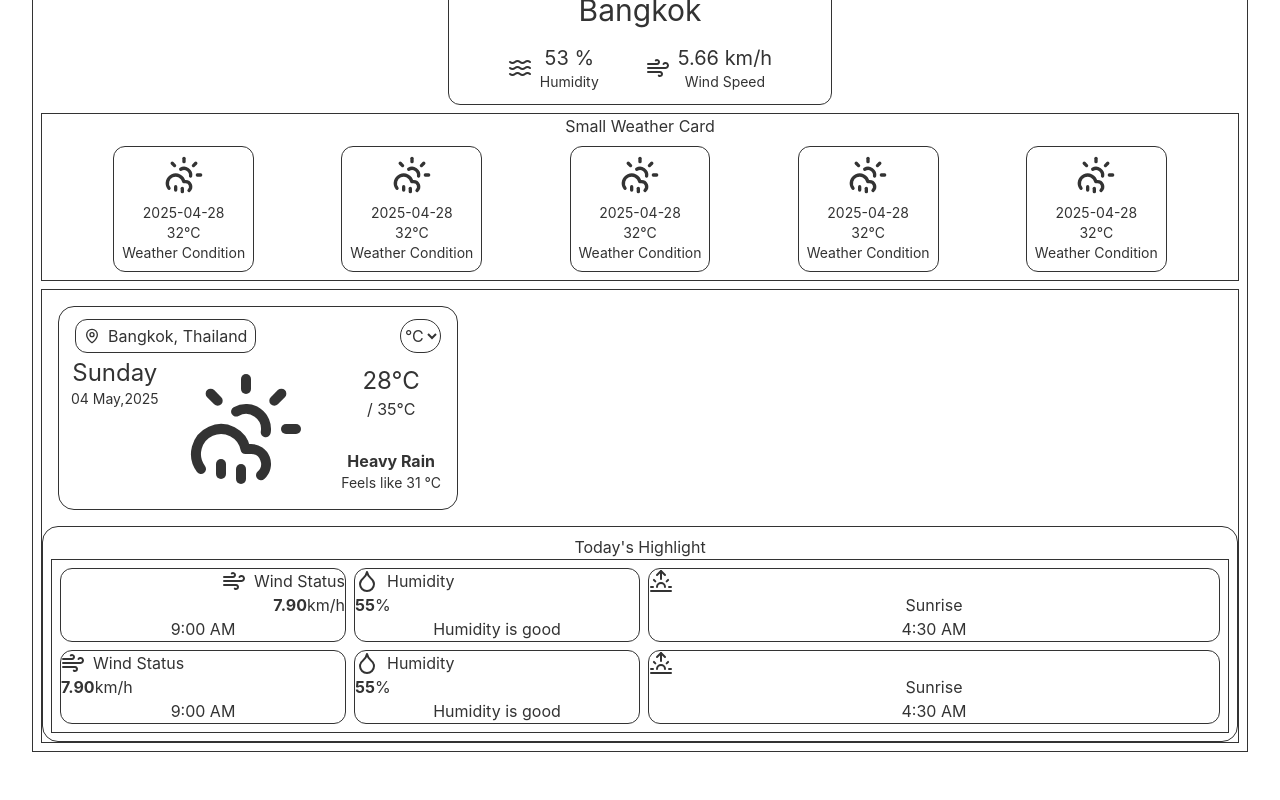
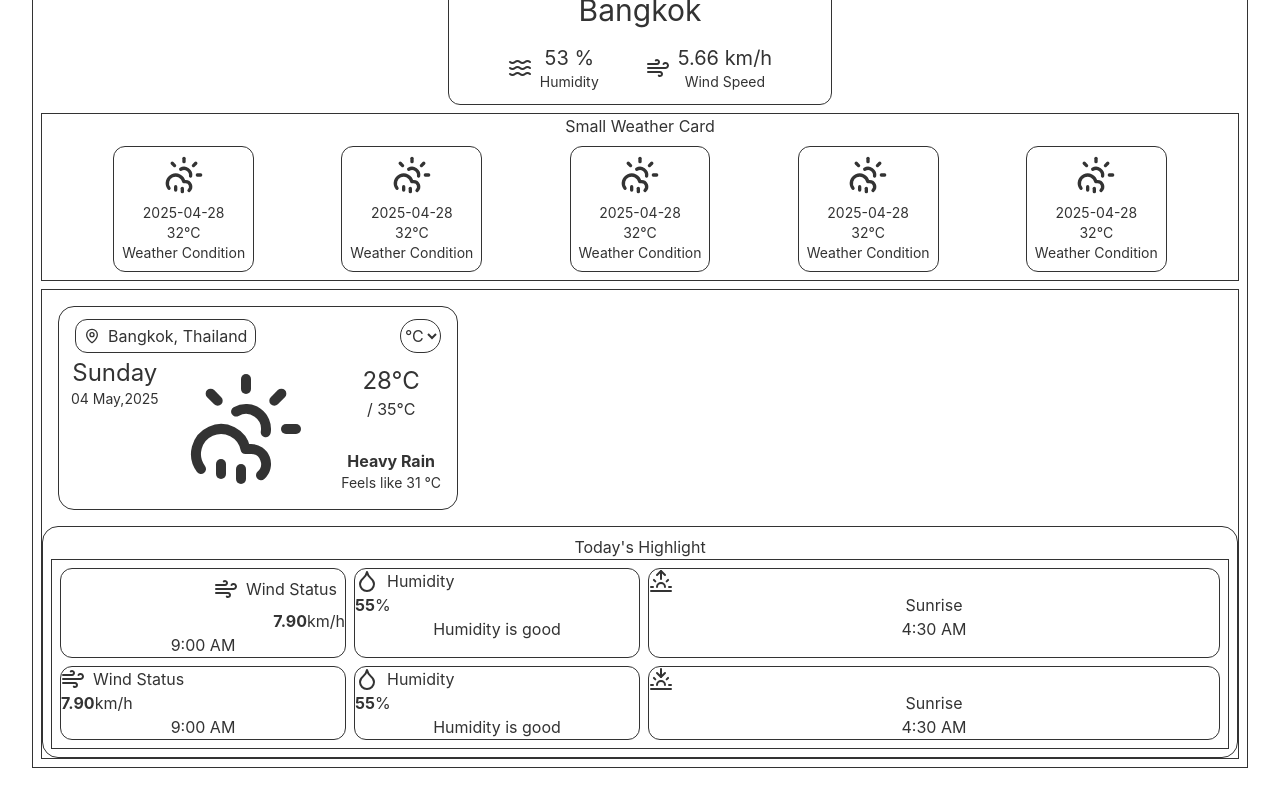
Before and after one commit to PongsatornR-11/sysmonitor, a React (Vite) app in the folder client/: page /playground in a window 1280 px wide. Shown: the part 353-1153 px from the top of the page. Built offline with nearby package versions, Linux system fonts and the light colour scheme.

Commit message:
Update README to reflect complete project structure and add new files. Modify WeatherComponents to include Sunset icon and adjust layout for better spacing in TodayHighlightCard.

```diff
--- a/client/src/components/playground/WeatherComponents.jsx
+++ b/client/src/components/playground/WeatherComponents.jsx
@@ -1,5 +1,5 @@
 import React from 'react'
-import { MapPin, CloudSunRain, Wind, Droplet, Sunrise } from 'lucide-react';
+import { MapPin, CloudSunRain, Wind, Droplet, Sunrise, Sunset } from 'lucide-react';
 
 export const CurrentWeatherCard = () => {
     return (
@@ -47,7 +47,7 @@ export const TodayHighlightCard = () => {
                     <div className='flex gap-2'>
 
                         <div className='border rounded-xl w-1/4'>
-                            <div className='flex gap-2 justify-end'>
+                            <div className='flex gap-2 justify-end p-2'>
                                 <Wind />
                                 <p>Wind Status</p>
                             </div>
@@ -82,7 +82,6 @@ export const TodayHighlightCard = () => {
 
                     </div>
 
-
                     <div className='flex gap-2'>
 
                         <div className='border rounded-xl w-1/4'>
@@ -112,7 +111,7 @@ export const TodayHighlightCard = () => {
                             </div>
                         </div>
                         <div className='border rounded-xl w-2/4'>
-                            <Sunrise />
+                            <Sunset />
                             <div>
                                 <p>Sunrise</p>
                                 <p>4:30 AM</p>
```
Also changed, not shown: 1 other file (tests, documents, lock files or other folders).
